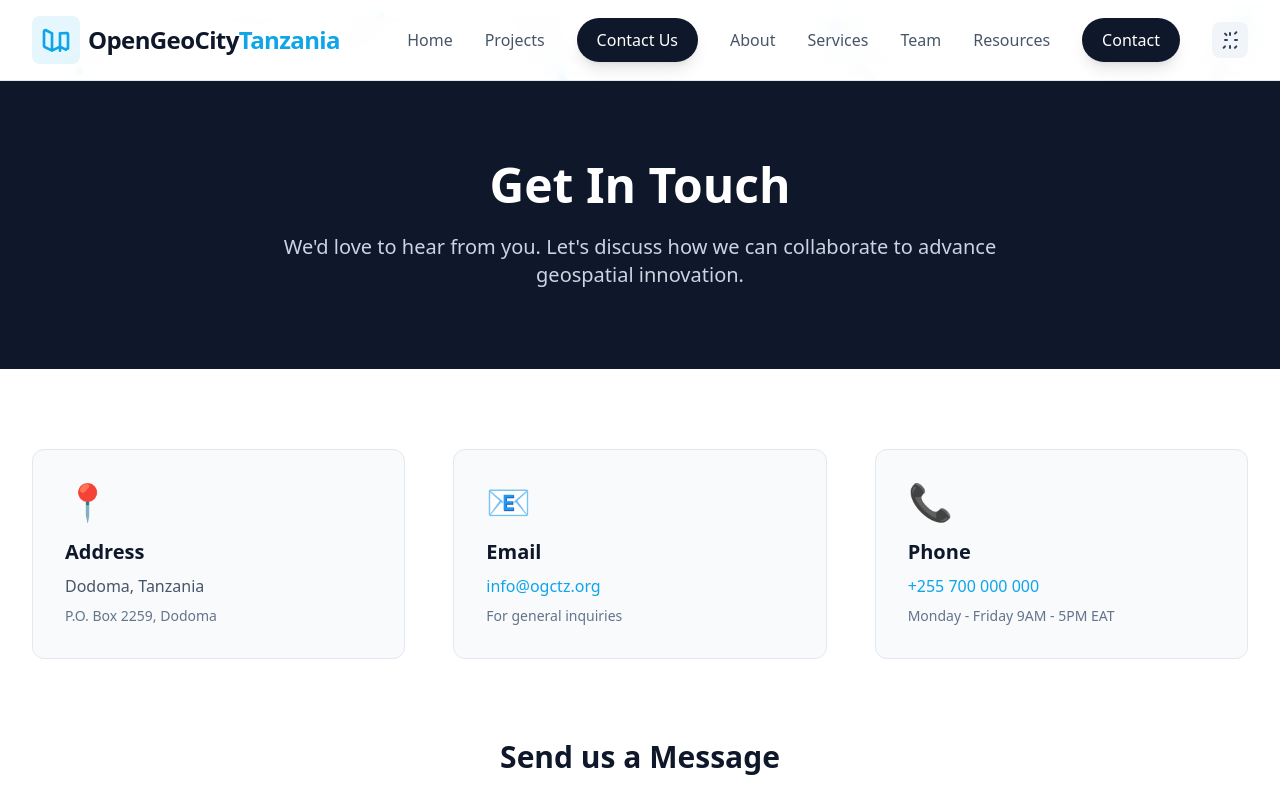
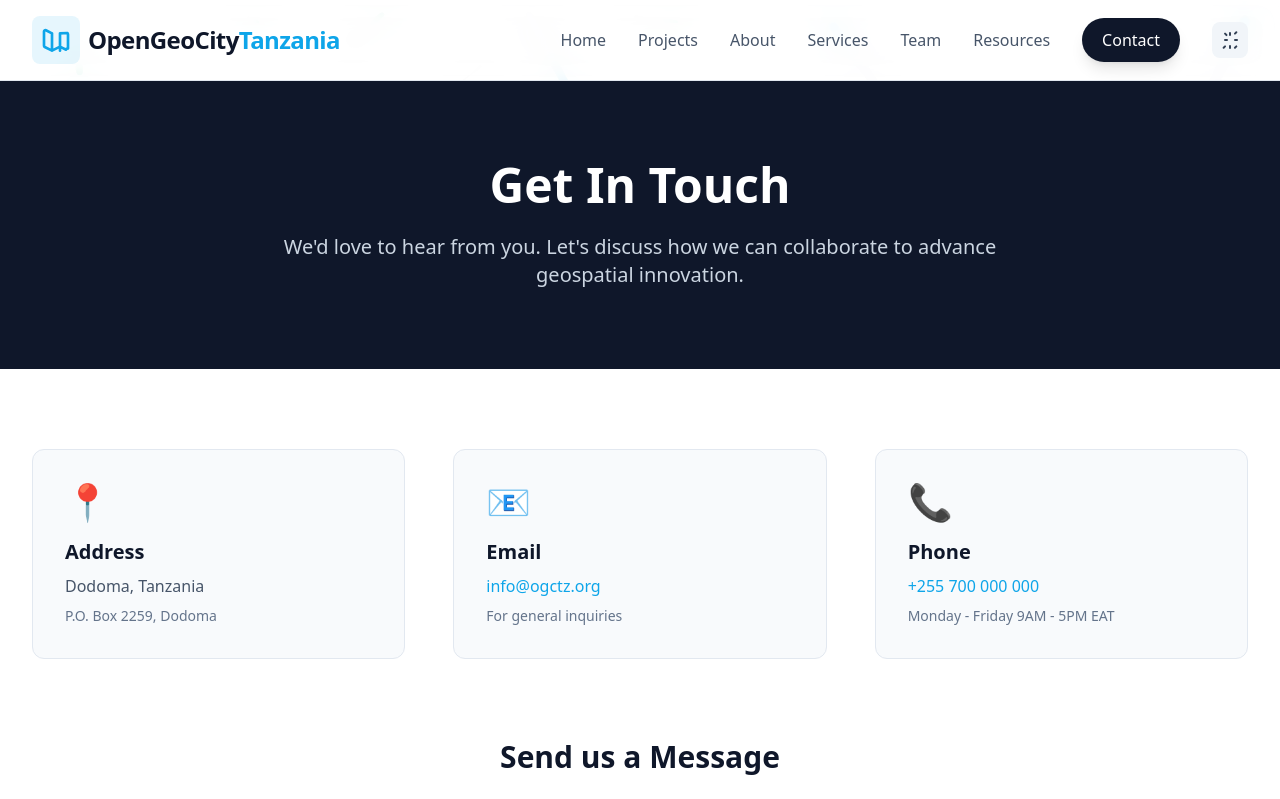
Before and after one commit to OpenGeoCity-Tanzania/OGCTZ_Website, a Flask app: page /contact in a window 1280 px wide. Shown: the top 799 px of the page. Run offline with Flask 3, Linux system fonts and the light colour scheme; some libraries are stand-ins or nearby versions.

Commit message:
Remove duplicate 'Contact Us' nav entry; keep single Contact link

```diff
--- a/templates/includes/header.html
+++ b/templates/includes/header.html
@@ -17,7 +17,7 @@
             <div class="hidden md:flex md:items-center md:space-x-8">
                 <a href="{{ url_for('home') }}" class="text-slate-600 dark:text-slate-300 hover:text-brand-primary dark:hover:text-brand-primary font-medium transition">Home</a>
                 <a href="{{ url_for('projects') }}" class="text-slate-600 dark:text-slate-300 hover:text-brand-primary dark:hover:text-brand-primary font-medium transition">Projects</a>
-                <a href="#" class="px-5 py-2.5 bg-brand-dark dark:bg-brand-primary text-white dark:text-brand-dark rounded-full font-medium hover:bg-slate-800 dark:hover:bg-brand-primary/90 transition shadow-lg hover:shadow-brand-primary/25">Contact Us</a>
+
                                 <a href="{{ url_for('about') }}" class="text-slate-600 dark:text-slate-300 hover:text-brand-primary dark:hover:text-brand-primary font-medium transition">About</a>
                                 <a href="{{ url_for('services') }}" class="text-slate-600 dark:text-slate-300 hover:text-brand-primary dark:hover:text-brand-primary font-medium transition">Services</a>
                                 <a href="{{ url_for('team') }}" class="text-slate-600 dark:text-slate-300 hover:text-brand-primary dark:hover:text-brand-primary font-medium transition">Team</a>
@@ -59,7 +59,7 @@
         <div class="px-2 pt-2 pb-3 space-y-1 sm:px-3">
             <a href="{{ url_for('home') }}" class="block px-3 py-4 text-base font-medium text-slate-700 dark:text-slate-300 hover:text-brand-primary dark:hover:text-brand-primary hover:bg-slate-50 dark:hover:bg-slate-800 rounded-md transition">Home</a>
             <a href="{{ url_for('projects') }}" class="block px-3 py-4 text-base font-medium text-slate-700 dark:text-slate-300 hover:text-brand-primary dark:hover:text-brand-primary hover:bg-slate-50 dark:hover:bg-slate-800 rounded-md transition">Projects</a>
-            <a href="#" class="block px-3 py-4 text-base font-bold text-brand-primary hover:bg-slate-50 dark:hover:bg-slate-800 rounded-md transition">Contact Us</a>
+
                     <a href="{{ url_for('about') }}" class="block px-3 py-4 text-base font-medium text-slate-700 dark:text-slate-300 hover:text-brand-primary dark:hover:text-brand-primary hover:bg-slate-50 dark:hover:bg-slate-800 rounded-md transition">About</a>
                     <a href="{{ url_for('services') }}" class="block px-3 py-4 text-base font-medium text-slate-700 dark:text-slate-300 hover:text-brand-primary dark:hover:text-brand-primary hover:bg-slate-50 dark:hover:bg-slate-800 rounded-md transition">Services</a>
                     <a href="{{ url_for('team') }}" class="block px-3 py-4 text-base font-medium text-slate-700 dark:text-slate-300 hover:text-brand-primary dark:hover:text-brand-primary hover:bg-slate-50 dark:hover:bg-slate-800 rounded-md transition">Team</a>
```
